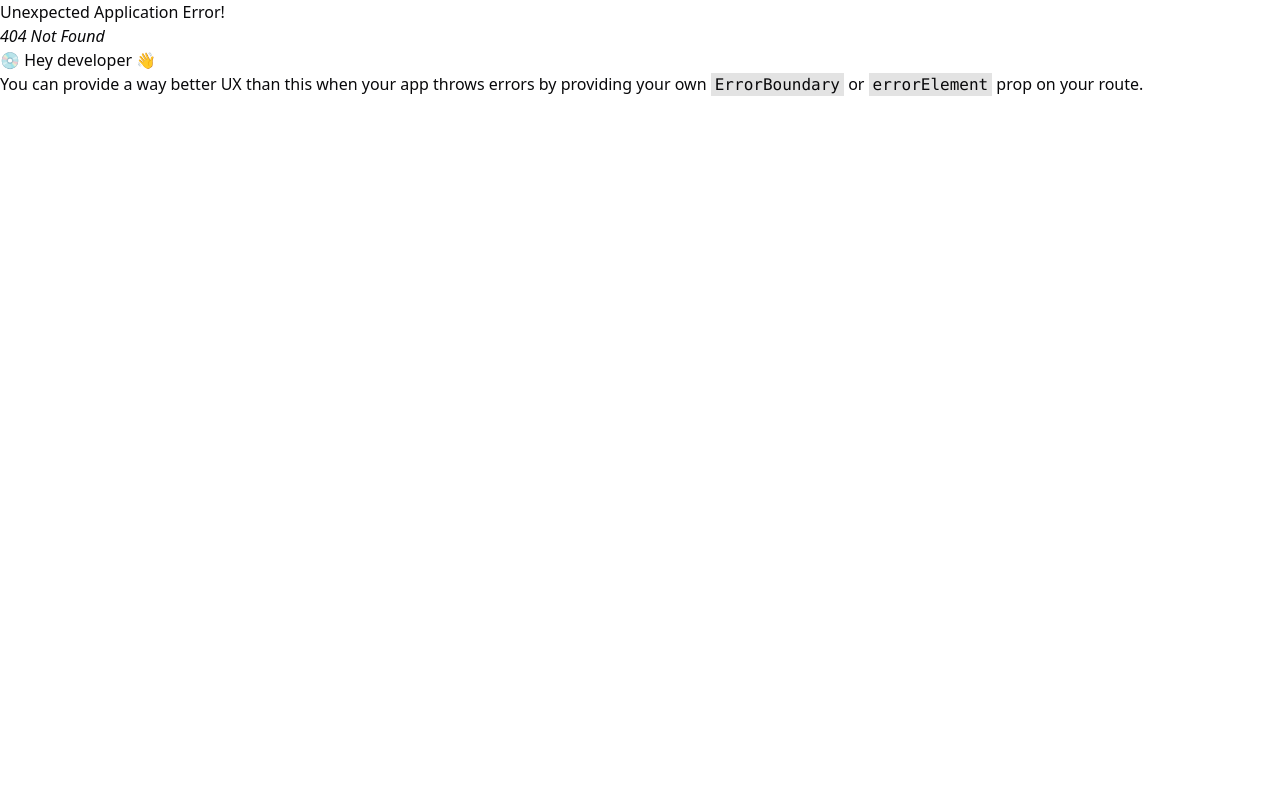
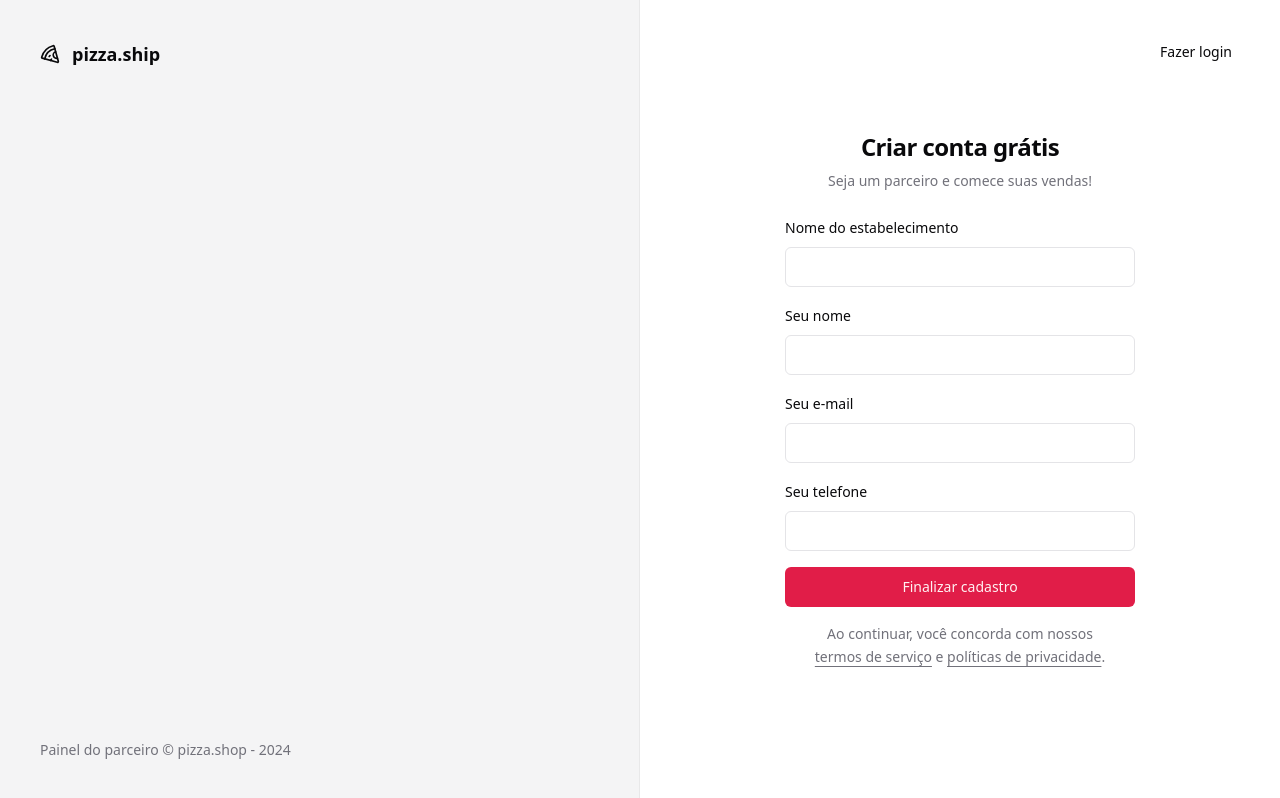
Before and after one commit to wanderson648/pizza-shop-ignite, a React (Vite) app: page /sign-up in a window 1280 px wide. Before the commit this address had no page. Built offline with nearby package versions, Linux system fonts and the light colour scheme.

Commit message:
cria pagina de signUp

```diff
--- a/src/pages/_layouts/auth.tsx
+++ b/src/pages/_layouts/auth.tsx
@@ -14,7 +14,7 @@
         </footer>
       </div>
 
-      <div className="flex flex-col items-center justify-center">
+      <div className="relative flex flex-col items-center justify-center">
         <Outlet />
       </div>
     </div>
--- a/src/pages/auth/sign-in.tsx
+++ b/src/pages/auth/sign-in.tsx
@@ -2,6 +2,7 @@
 import { Input } from "@/components/ui/input";
 import { Label } from "@/components/ui/label";
 import { useForm } from "react-hook-form";
+import { Link } from 'react-router-dom';
 import { toast } from "sonner";
 import { z } from "zod";
 
@@ -24,19 +25,22 @@
 
       toast.success("Enviamos um link de autenticação para seu e-mail.", {
         action: {
-            label: 'Reenviar',
-            onClick: () => handleSignIn(data),
-        }
+          label: "Reenviar",
+          onClick: () => handleSignIn(data),
+        },
       });
-
     } catch {
-        toast.error('Credenciais inválidas');
+      toast.error("Credenciais inválidas");
     }
   }
 
   return (
     <>
       <div className="p-8">
+        <Button variant="ghost" asChild className="absolute right-8 top-8">
+          <Link to="/sign-up">Novo estabelecimento</Link>
+        </Button>
+
         <div className="flex w-[350px] flex-col justify-center gap-6">
           <div className="flex flex-col gap-2 text-center">
             <h1 className="text-2xl font-semibold tracking-tight">
--- /dev/null
+++ b/src/pages/auth/sign-up.tsx
@@ -0,0 +1,110 @@
+import { Button } from "@/components/ui/button";
+import { Input } from "@/components/ui/input";
+import { Label } from "@/components/ui/label";
+import { useForm } from "react-hook-form";
+import { Link, useNavigate } from "react-router-dom";
+import { toast } from "sonner";
+import { z } from "zod";
+
+const signUpForm = z.object({
+  restauranteName: z.string(),
+  managerName: z.string(),
+  phone: z.string(),
+  email: z.string().email(),
+});
+
+type SignUpForm = z.infer<typeof signUpForm>;
+
+export function SignUp() {
+  const navigate = useNavigate();
+
+  const {
+    register,
+    handleSubmit,
+    formState: { isSubmitting },
+  } = useForm<SignUpForm>();
+
+  async function handleSignIn(data: SignUpForm) {
+    console.log(data);
+
+    try {
+      await new Promise((resolve) => setTimeout(resolve, 2000));
+
+      toast.success("Restaurante cadastrado com sucesso!.", {
+        action: {
+          label: "Login",
+          onClick: () => navigate('/sign-in'),
+        },
+      });
+    } catch {
+      toast.error("Erro ao cadastrar restaurante");
+    }
+  }
+
+  return (
+    <>
+      <div className="p-8">
+        <Button variant="ghost" asChild className="absolute right-8 top-8">
+          <Link to="/sign-in">Fazer login</Link>
+        </Button>
+
+        <div className="flex w-[350px] flex-col justify-center gap-6">
+          <div className="flex flex-col gap-2 text-center">
+            <h1 className="text-2xl font-semibold tracking-tight">
+              Criar conta grátis
+            </h1>
+            <p className="text-sm text-muted-foreground">
+              Seja um parceiro e comece suas vendas!
+            </p>
+          </div>
+
+          <form onSubmit={handleSubmit(handleSignIn)} className="space-y-4">
+            <div className="space-y-2">
+              <Label htmlFor="restauranteName">Nome do estabelecimento</Label>
+              <Input
+                id="restauranteName"
+                type="text"
+                {...register("restauranteName")}
+              />
+            </div>
+
+            <div className="space-y-2">
+              <Label htmlFor="managerName">Seu nome</Label>
+              <Input
+                id="managerName"
+                type="text"
+                {...register("managerName")}
+              />
+            </div>
+
+            <div className="space-y-2">
+              <Label htmlFor="email">Seu e-mail</Label>
+              <Input id="email" type="email" {...register("email")} />
+            </div>
+
+            <div className="space-y-2">
+              <Label htmlFor="phone">Seu telefone</Label>
+              <Input id="phone" type="tel" {...register("phone")} />
+            </div>
+
+            <Button disabled={isSubmitting} className="w-full" type="submit">
+              Finalizar cadastro
+            </Button>
+
+            <p className="px-6 text-center text-sm leading-relaxed text-muted-foreground">
+              Ao continuar, você concorda com nossos{" "}
+              <a className="underline underline-offset-4" href="">
+                termos de serviço
+              </a>{" "}
+              e{" "}
+              <a className="underline underline-offset-4" href="">
+                políticas de privacidade
+              </a>
+              .
+            </p>
+          </form>
+        </div>
+      </div>
+    </>
+  );
+}
--- a/src/routes.tsx
+++ b/src/routes.tsx
@@ -3,6 +3,7 @@
 import { SignIn } from "./pages/auth/sign-in";
 import { AppLayout } from "./pages/_layouts/app";
 import { AuthLayout } from "./pages/_layouts/auth";
+import { SignUp } from "./pages/auth/sign-up";
 
 export const router = createBrowserRouter([
   {
@@ -13,7 +14,10 @@
   {
     path: "/",
     element: <AuthLayout />,
-    children: [{ path: "/sign-in", element: <SignIn /> }],
+    children: [
+      { path: "/sign-in", element: <SignIn /> },
+      { path: "/sign-up", element: <SignUp /> }
+    ],
   }
 
   // { path: "/", element: <Dashboard /> },
```
